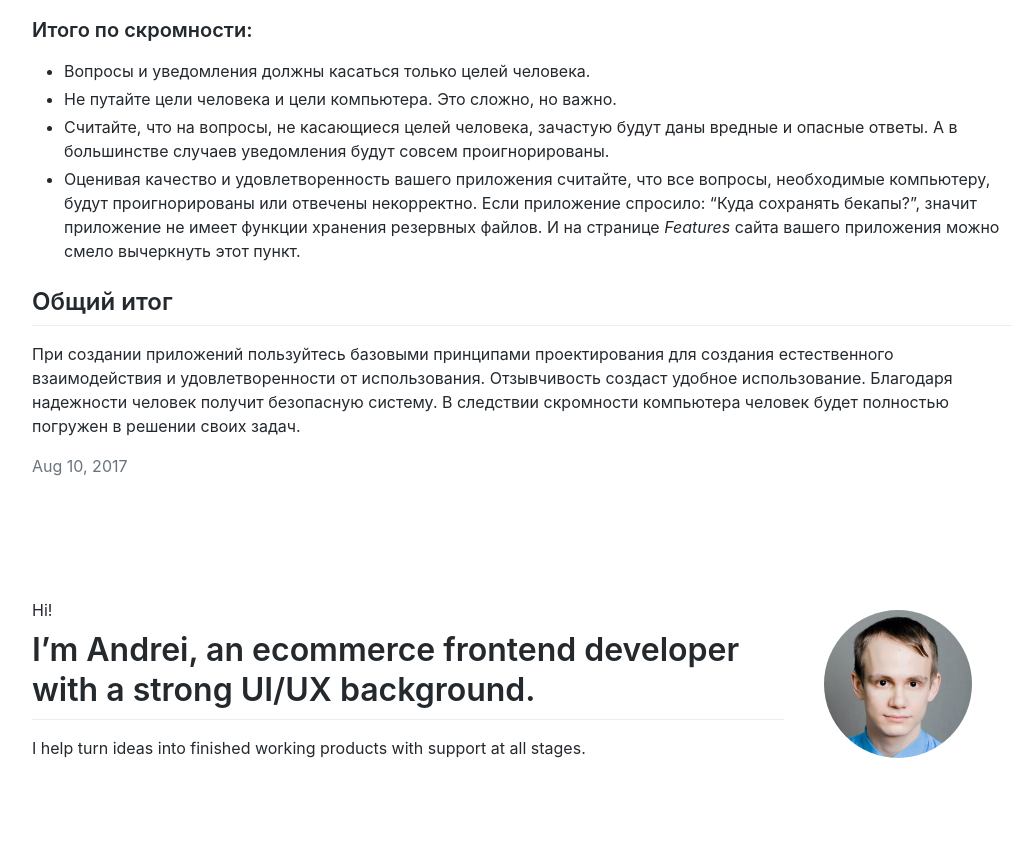
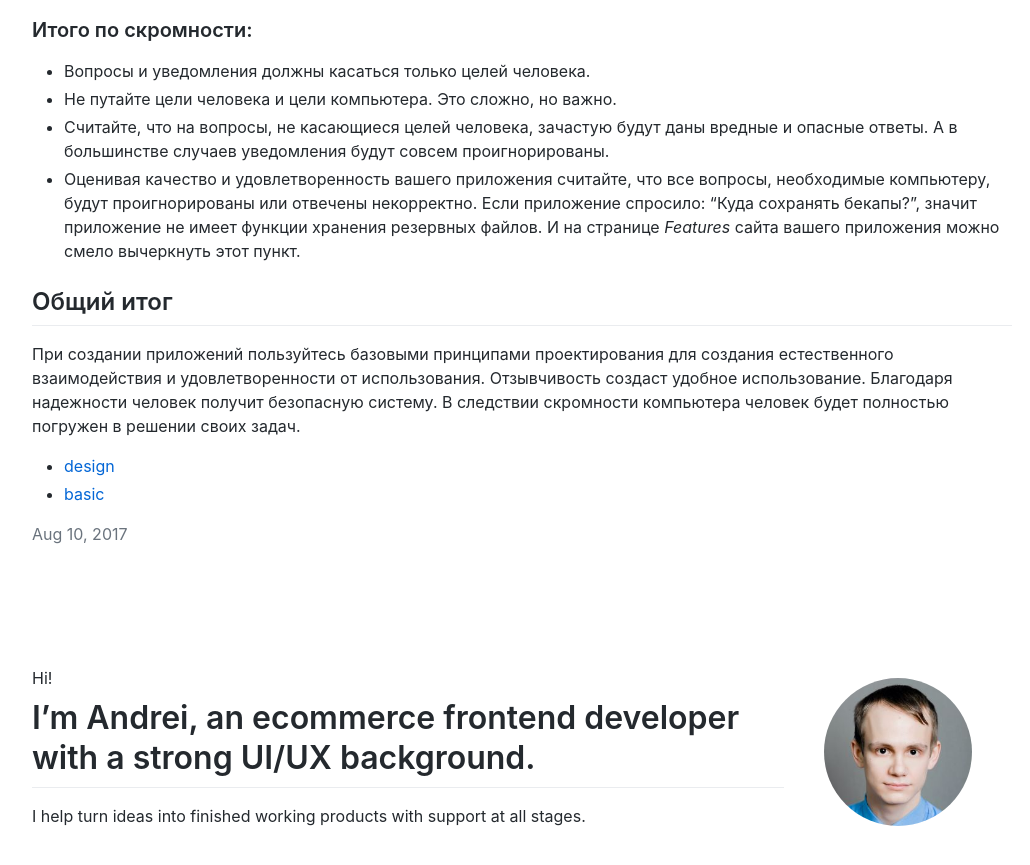
Before and after one commit to andreivoronin/andreivoronin.github.io, a Jekyll site: the page built from _posts/2017-08-10-design-basic.md, in a window 1280 px wide and 900 px high, scrolled down 16499 px. Shown: the top 865 px of the window, without its empty margins (118-1148 px from the left). Built offline with Jekyll 4.4.1, drawn with Linux system fonts in a browser that asks for light colours; before the commit the page ends 17331 px from its top, so only the background shows below that.

Commit message:
Update post.html

```diff
--- a/_layouts/post.html
+++ b/_layouts/post.html
@@ -19,13 +19,13 @@ layout: default
     </div>
 
     <div class="post__tags">
-        {% for tag in page.tags %}
-            <ul>
-              {% for post in tag[1] %}
-                <li><a href="/tags/#{{ tag }}">{{ tag }}</a></li>
-              {% endfor %}
-            </ul>
-        {% endfor %}
+        <ul>
+            {% for tag in page.tags %}
+                <li>
+                    <a href="/tags/#{{ tag }}">{{ tag }}</a>
+                </li>
+            {% endfor %}
+        </ul>
     </div>
 
     <time datetime="{{ page.date | date_to_xmlschema }}" itemprop="datePublished">
```
